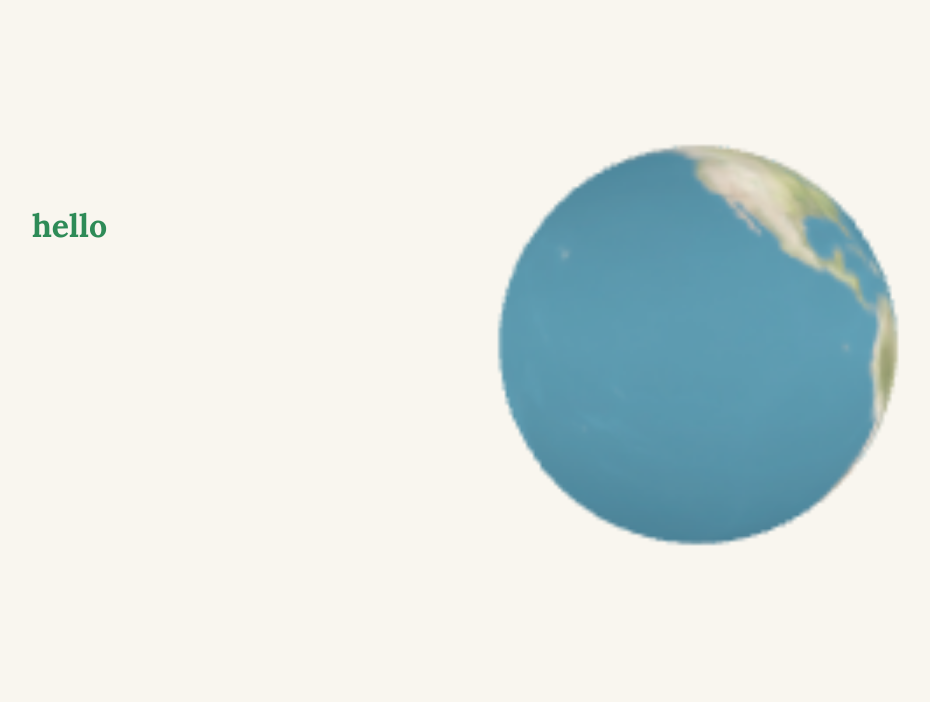
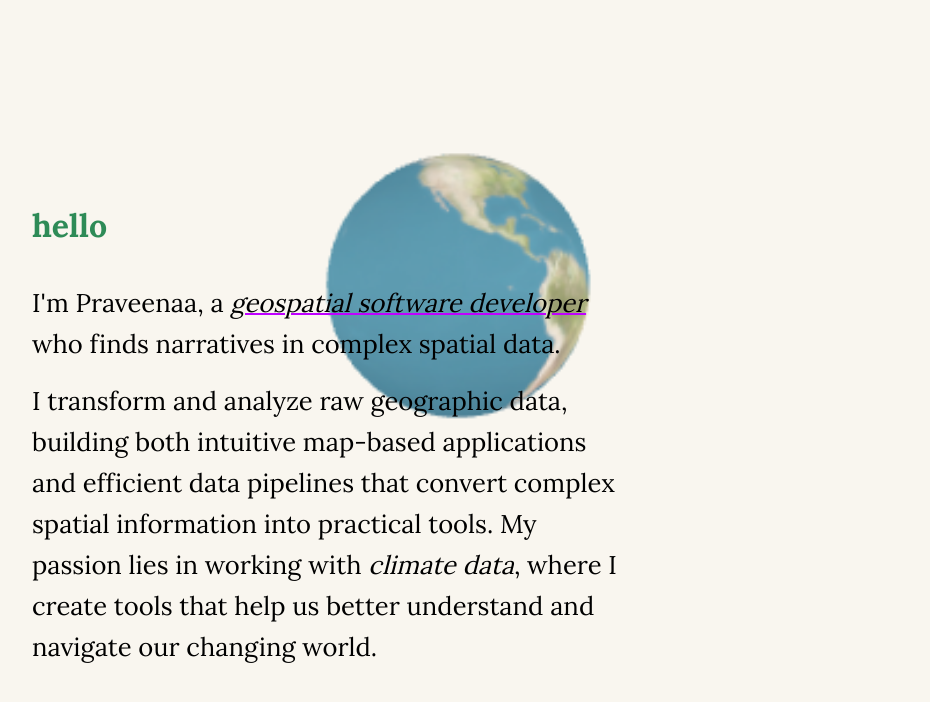
Before and after one commit to praveenaak/praveenaak.github.io, a Vue app in the folder portfolio-site/: page / in a window 1280 px wide. Shown: the top 702 px of the page, without its empty margins (128-1058 px from the left). Built offline with nearby package versions, Linux system fonts and the light colour scheme.

Commit message:
/ home typing animation

```diff
--- a/portfolio-site/src/components/home/HomeTypingAnimation.vue
+++ b/portfolio-site/src/components/home/HomeTypingAnimation.vue
@@ -18,9 +18,20 @@
       </div>
     </div>
 
+    <!-- About Me section that appears after animation -->
+    <div class="about-me-container" v-if="showAboutMe" :class="{ 'fade-in': showAboutMe }">
+      <p class="about-text">
+        I'm Praveenaa, a <span class="highlight-text">geospatial software developer</span> who finds narratives in complex spatial data.
+      </p>
+      <p class="about-text">
+        I transform and analyze raw geographic data, building both intuitive map-based applications and efficient data pipelines that convert complex spatial information into practical tools.
+        My passion lies in working with <em>climate data</em>, where I create tools that help us better understand and navigate our changing world.
+      </p>
+    </div>
+
     <!-- Right section where Earth will roll to -->
     <div class="right-section" v-if="showRightSection">
-      <!-- Content for the right section will go here -->
+      <!-- Content for the right section -->
     </div>
   </div>
 </template>
@@ -40,7 +51,8 @@ export default defineComponent({
     const showEarth = ref(false)
     const earthRolling = ref(false)
     const showRightSection = ref(false)
-    const hasSeenAnimation = ref(false)
+    const showAboutMe = ref(false)
+    const hasSeenAnimation = ref(localStorage.getItem('hasSeenAnimation') === 'true')
 
     // Function to trigger the rolling animation
     const startRollingAnimation = () => {
@@ -51,17 +63,24 @@ export default defineComponent({
       setTimeout(() => {
         earthRolling.value = true
 
-        // After the animation completes, you can trigger the next step
-        // For example, showing content in the right section
+        // Show about text shortly after the Earth starts moving
+        // but before the animation completes
         setTimeout(() => {
-          // Next animation steps can go here
-          console.log('Earth rolling animation completed')
-        }, 3000) // Match this to the animation duration
-      }, 300) // Reduced from 1000ms to 300ms
+          showAboutMe.value = true
+          // Save that the user has seen the animation
+          localStorage.setItem('hasSeenAnimation', 'true')
+        }, 500) // Show about text 500ms after Earth starts rolling
+      }, 300)
     }
 
     onMounted(() => {
-      if (typingElement.value) {
+      if (hasSeenAnimation.value) {
+        // If animation was already seen, skip animation and show about text
+        showEarth.value = true
+        earthRolling.value = true
+        showRightSection.value = true
+        showAboutMe.value = true
+      } else if (typingElement.value) {
         const typed = new Typed(typingElement.value, {
           strings: ['hello world!', 'hello '],
           typeSpeed: 80,
@@ -84,16 +103,9 @@ export default defineComponent({
             // After Earth appears, start the rolling animation with shorter delay
             setTimeout(() => {
               startRollingAnimation()
-            }, 500) // Reduced from 1500ms to 500ms
+            }, 500)
           }
         })
-      }
-
-      // If animation was already seen (for testing)
-      if (hasSeenAnimation.value) {
-        showEarth.value = true
-        // You can auto-start the rolling animation for testing
-        // startRollingAnimation()
       }
     })
 
@@ -102,6 +114,7 @@ export default defineComponent({
       showEarth,
       earthRolling,
       showRightSection,
+      showAboutMe,
       hasSeenAnimation
     }
   }
@@ -158,6 +171,38 @@ export default defineComponent({
   100% {
     transform: translateX(calc(60vw - 150px)) translateY(200px) scale(2.5);
   }
+}
+
+/* About Me section */
+.about-me-container {
+  max-width: 600px;
+  margin-left: 6rem; /* Match the hello text positioning */
+  margin-top: 1.5rem; /* Reduced space between hello and about text */
+  opacity: 0;
+  transition: opacity 1s ease;
+  padding: 0;
+}
+
+.about-me-container.fade-in {
+  opacity: 1;
+}
+
+.about-text {
+  font-family: 'Lora', serif;
+  font-size: 1.3rem;
+  line-height: 1.6;
+  color: var(--text-primary, #000000);
+  text-align: left;
+  font-weight: 500;
+}
+
+.highlight-text {
+  font-style: italic;
+  font-weight: 500;
+  color: var(--text-primary, #000000);
+  text-decoration: underline;
+  text-decoration-color: var(--accent-purple, #BF00FF);
+  text-decoration-thickness: 2px;
 }
 
 /* Right section styling */
@@ -225,5 +270,14 @@ export default defineComponent({
   :deep(.typed-cursor) {
     font-size: 2rem;
   }
+
+  .about-text {
+    font-size: 1.6rem;
+  }
+
+  .about-me-container {
+    margin-left: 10rem; /* Matches the hello text positioning on desktop */
+    margin-top: 2rem; /* Slightly more space on desktop */
+  }
 }
 </style>
```
